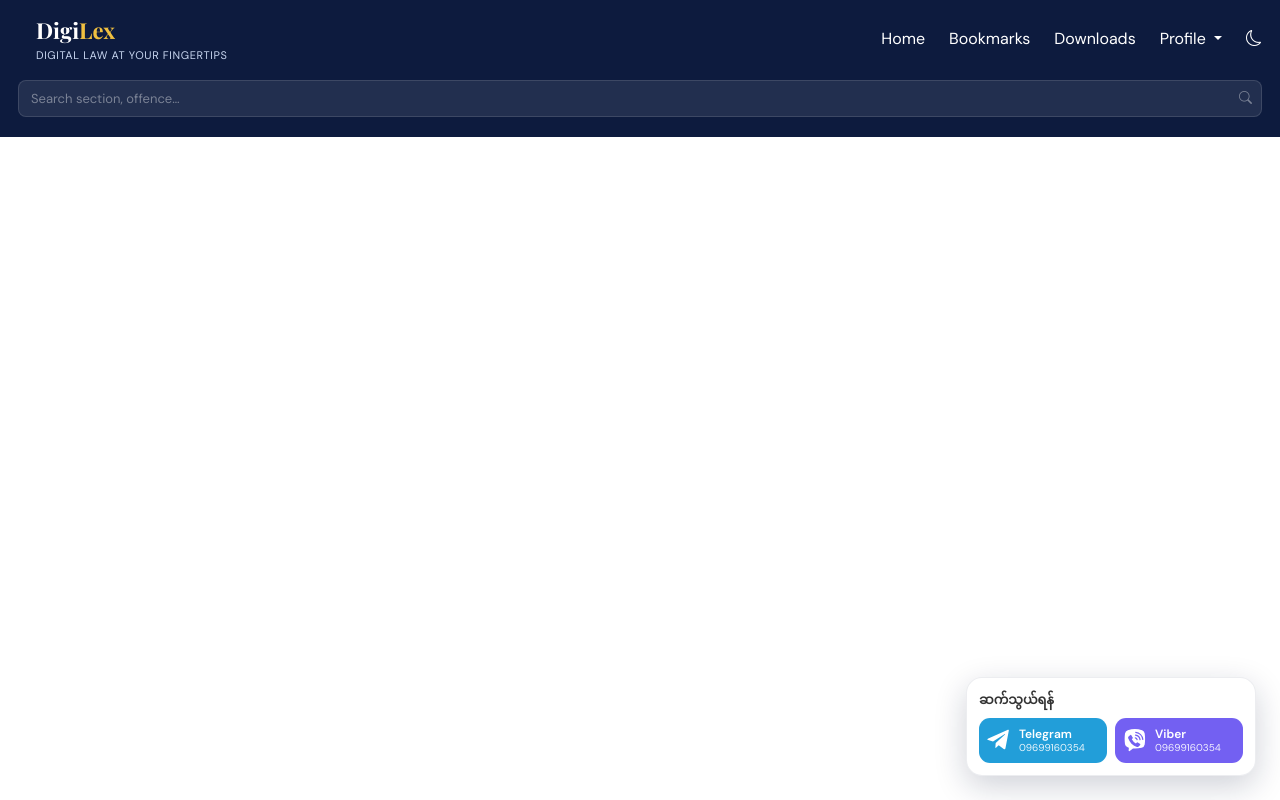
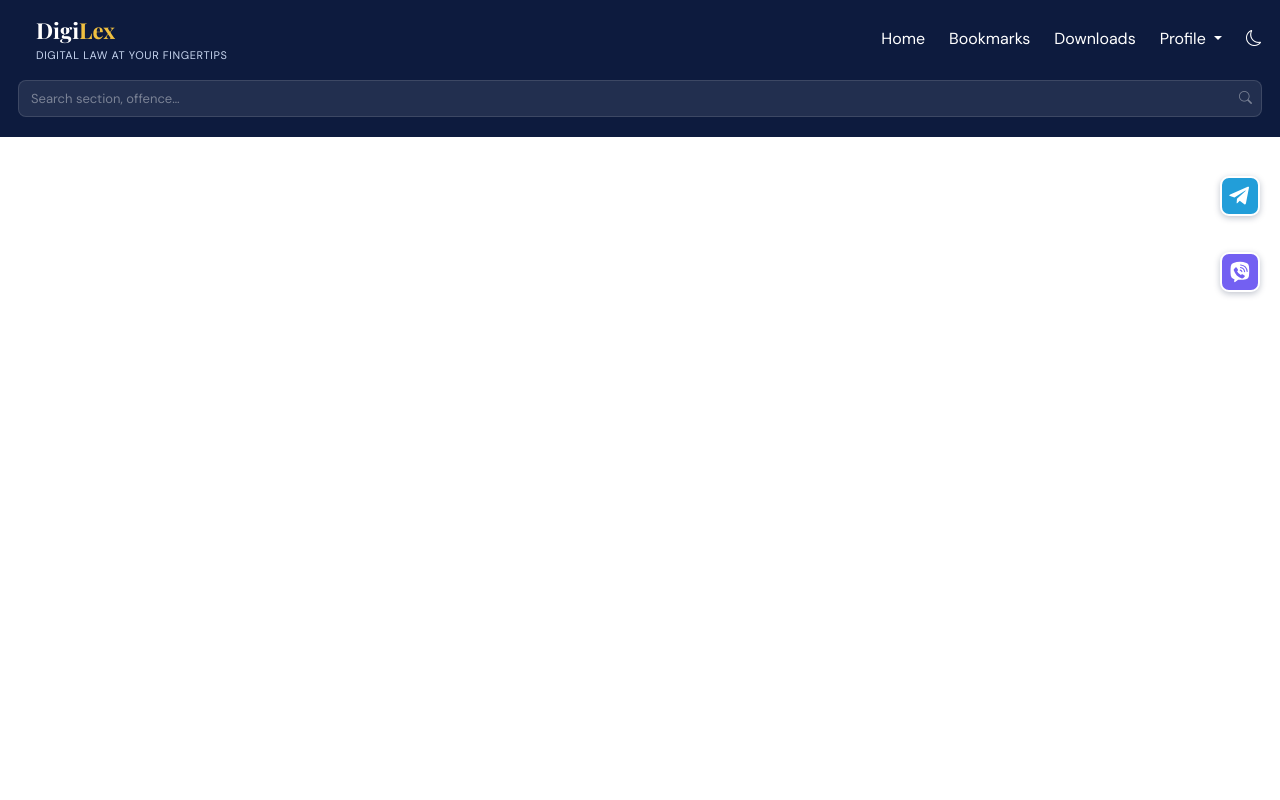
Before and after one commit to Cosmo-Seven/Digilex, a Django app: page / in a window 1280 px wide. Run offline with Django 5.2, Linux system fonts and the light colour scheme; data comes from the database, SQL or seed files in the repository; data that the repository does not hold is empty; some libraries are stand-ins or nearby versions.

Commit message:
Add Social Icon

```diff
--- a/static/website/css/styles.css
+++ b/static/website/css/styles.css
@@ -285,36 +285,25 @@ body {
 
 .contact-widget {
   position: fixed;
-  right: 24px;
-  bottom: 24px;
+  top: 22vh;
+  right: 20px;
   z-index: 1030;
-  display: grid;
-  grid-template-columns: repeat(2, minmax(0, 1fr));
-  gap: 8px;
-  width: 290px;
-  padding: 12px;
-  border: 1px solid rgba(13, 27, 62, .08);
-  border-radius: 16px;
-  background: var(--card-bg);
-  box-shadow: 0 10px 32px rgba(13, 27, 62, .2);
-}
-
-.contact-widget-heading {
-  grid-column: 1 / -1;
-  color: var(--text-primary);
-  font-size: 13px;
-  font-weight: 600;
+  display: flex;
+  flex-direction: column;
+  gap: 36px;
 }
 
 .contact-link {
   display: flex;
   align-items: center;
-  gap: 8px;
-  min-width: 0;
-  padding: 9px 8px;
-  border-radius: 11px;
+  justify-content: center;
+  width: 40px;
+  height: 40px;
+  border: 2px solid #fff;
+  border-radius: 9px;
   color: #fff;
   text-decoration: none;
+  box-shadow: 0 2px 6px rgba(13, 27, 62, .25);
   transition: filter .15s, transform .15s;
 }
 
@@ -339,39 +328,15 @@ body {
 }
 
 .contact-link-icon {
-  flex: 0 0 24px;
-  width: 24px;
-  height: 24px;
+  width: 22px;
+  height: 22px;
   fill: currentColor;
-}
-
-.contact-link-copy {
-  display: grid;
-  min-width: 0;
-  line-height: 1.25;
-}
-
-.contact-link-copy strong {
-  font-size: 12px;
-}
-
-.contact-link-copy small {
-  overflow: hidden;
-  font-size: 10px;
-  opacity: .9;
-  text-overflow: ellipsis;
 }
 
 @media (max-width: 767px) {
   .contact-widget {
-    right: 12px;
-    bottom: 78px;
-    width: min(290px, calc(100vw - 24px));
-    padding: 10px;
-  }
-
-  .screen-body {
-    padding-bottom: calc(180px + env(safe-area-inset-bottom));
+    right: 8px;
+    gap: 28px;
   }
 }
 
--- a/templates/website/components/base.html
+++ b/templates/website/components/base.html
@@ -34,20 +34,17 @@
         </div>
     </div>
     <aside class="contact-widget" aria-label="Contact us">
-        <div class="contact-widget-heading">ဆက်သွယ်ရန်</div>
         <a class="contact-link contact-link-telegram" href="https://t.me/+959699160354"
-            target="_blank" rel="noopener noreferrer" aria-label="Contact us on Telegram: 09699160354">
+            target="_blank" rel="noopener noreferrer" aria-label="Contact us on Telegram: 09699160354" title="Telegram">
             <svg class="contact-link-icon" viewBox="0 0 24 24" aria-hidden="true">
                 <path d="M21.7 3.2 18.5 20c-.2 1.2-.9 1.5-1.8.9l-5-3.7-2.4 2.3c-.3.3-.5.5-1 .5l.4-5.1 9.3-8.4c.4-.4-.1-.6-.6-.2L6 13.5l-4.9-1.5c-1.1-.3-1.1-1.1.2-1.6L20.4 2c1-.4 1.8.2 1.3 1.2Z"/>
             </svg>
-            <span class="contact-link-copy"><strong>Telegram</strong><small>09699160354</small></span>
         </a>
         <a class="contact-link contact-link-viber" href="viber://chat?number=%2B959699160354"
-            aria-label="Contact us on Viber: 09699160354">
+            aria-label="Contact us on Viber: 09699160354" title="Viber">
             <svg class="contact-link-icon" viewBox="0 0 24 24" aria-hidden="true">
                 <path d="M19.1 2.3A20.7 20.7 0 0 0 4.9 2.2 4.1 4.1 0 0 0 2 5.4c-.5 3.6-.5 7.2 0 10.8a4.1 4.1 0 0 0 3.1 3.3l.8.2-.3 2.7a.7.7 0 0 0 1.1.6l3.3-2.5c2.9.2 5.8 0 8.6-.7a4.1 4.1 0 0 0 3.1-3.3c.5-3.7.5-7.4 0-11.1a4 4 0 0 0-2.6-3.1ZM17 17.2l-1.4 1.4a1.5 1.5 0 0 1-1.6.4 16.8 16.8 0 0 1-5.5-3.3 16.8 16.8 0 0 1-3.3-5.5 1.5 1.5 0 0 1 .4-1.6L7 7.2a1 1 0 0 1 1.5.2l1.2 2a1 1 0 0 1-.2 1.2l-.7.7a9 9 0 0 0 4.1 4.1l.7-.7a1 1 0 0 1 1.2-.2l2 1.2a1 1 0 0 1 .2 1.5Zm-4.6-7.9a3 3 0 0 1 2.3 2.3.6.6 0 0 1-1.2.2 1.8 1.8 0 0 0-1.3-1.3.6.6 0 1 1 .2-1.2Zm.2-2.8a5.8 5.8 0 0 1 5 5 .6.6 0 1 1-1.2.2 4.6 4.6 0 0 0-4-4 .6.6 0 0 1 .2-1.2Zm.2-2.8a8.6 8.6 0 0 1 7.6 7.6.6.6 0 1 1-1.2.2 7.4 7.4 0 0 0-6.6-6.6.6.6 0 0 1 .2-1.2Z"/>
             </svg>
-            <span class="contact-link-copy"><strong>Viber</strong><small>09699160354</small></span>
         </a>
     </aside>
     {% include 'website/components/js.html' %}
--- a/templates/website/components/css.html
+++ b/templates/website/components/css.html
@@ -1,5 +1,5 @@
 {% load static %}
 <link rel="stylesheet" href="{% static 'website/css/bootstrap.min.css' %}">
-<link rel="stylesheet" href="{% static 'website/css/styles.css' %}">
+<link rel="stylesheet" href="{% static 'website/css/styles.css' %}?v=2">
 <link href="https://cdnjs.cloudflare.com/ajax/libs/bootstrap-icons/1.11.3/font/bootstrap-icons.min.css" rel="stylesheet"/>
 <link href="https://fonts.googleapis.com/css2?family=Playfair+Display:wght@700&family=DM+Sans:ital,wght@0,400;0,500;0,600;1,400&display=swap" rel="stylesheet"/>
--- a/templates/website/index.html
+++ b/templates/website/index.html
@@ -71,6 +71,7 @@
         {% endfor %}
         <div style="height:14px"></div>
         {% endif %}
+
     </div>
 </div>
 
```
